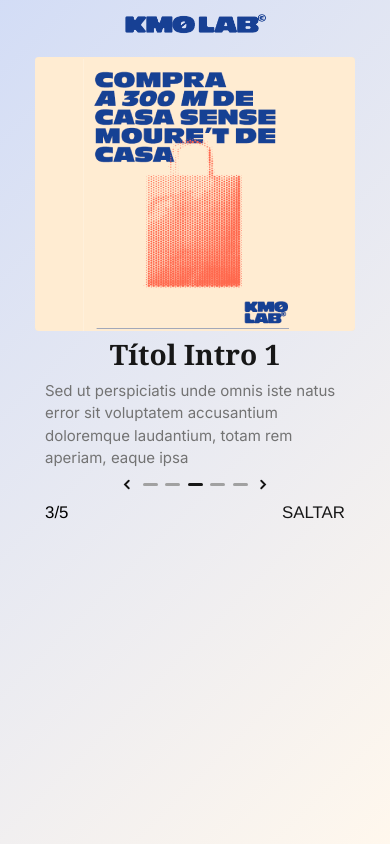
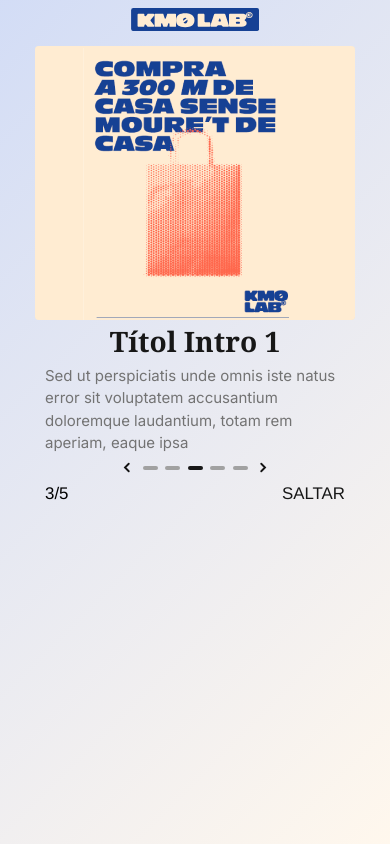
Before and after one commit to KM0Lab-git-admin/km0lab-core, a Next.js app: page /en/welcome2 in a window 390 px wide. Built offline with nearby package versions, Linux system fonts and the light colour scheme; no server answers; a web font is replaced by a local one; what @arcjet/next, pino-pretty would draw is missing.

Commit message:
feat(welcome): implement height-aware responsive breakpoints for welcome2

```diff
--- a/src/app/[locale]/(public)/layout.tsx
+++ b/src/app/[locale]/(public)/layout.tsx
@@ -5,8 +5,8 @@ export default function PublicLayout(props: { children: React.ReactNode }) {
         href="https://fonts.googleapis.com/css2?family=Antique+Olive:wght@400;700&display=swap"
         rel="stylesheet"
       />
-      <div className="min-h-screen w-full grid grid-rows-[auto_1fr]">
-        <main className="w-full flex-1 flex items-center justify-center">{props.children}</main>
+      <div className="min-h-screen w-full grid grid-rows-[auto_1fr] md:grid-rows-1">
+        <main className="w-full flex-1 flex items-center justify-center md:justify-start md:items-start">{props.children}</main>
       </div>
     </>
   );
--- a/src/app/[locale]/(public)/welcome2/page.tsx
+++ b/src/app/[locale]/(public)/welcome2/page.tsx
@@ -5,11 +5,13 @@ import Slider from "@/components/ui/Slider/Slider";
 export default function Welcome2Page() {
   return (
     <SafeHydration>
-      <div>
+      <div className="w-full min-h-screen flex flex-col md:justify-center md:items-center">
         {/* AppHeader */}
         <AppHeader />
         {/* Slider */}
-        <Slider />
+        <div className="w-full md:max-w-4xl lg:max-w-5xl xl:max-w-6xl">
+          <Slider />
+        </div>
       </div>
     </SafeHydration>
   );
--- a/src/components/ui/AppHeader.tsx
+++ b/src/components/ui/AppHeader.tsx
@@ -1,30 +1,19 @@
 import React from 'react';
-import Image from 'next/image';
 
 interface AppHeaderProps {
-  logoSrc?: string;
   logoAlt?: string;
-  logoWidth?: number;
-  logoHeight?: number;
   className?: string;
 }
 
 export function AppHeader({
-  logoSrc = "/assets/images/logo.png",
   logoAlt = "KMØ LAB®",
-  logoWidth = 147,
-  logoHeight = 34,
   className = ""
 }: AppHeaderProps) {
   return (
-    <div className={`w-full px-3.5 py-2 inline-flex flex-col justify-start items-center ${className}`}>
-      <Image
-        className="w-logo h-logo"
-        src={logoSrc}
-        alt={logoAlt}
-        width={logoWidth}
-        height={logoHeight}
-        priority
+    <div className={`w-full px-3.5 py-2 sm:py-4 sm:px-6 md-h:py-6 lg-h:py-8 inline-flex flex-col justify-start items-center ${className}`}>
+      <div
+        className="logo-1"
+        aria-label={logoAlt}
       />
     </div>
   );
--- a/src/components/ui/Slider/Slider.tsx
+++ b/src/components/ui/Slider/Slider.tsx
@@ -25,56 +25,56 @@ const Slider: React.FC<SliderProps> = ({
   onSkip
 }) => {
   return (
-    <div className="w-full px-5 pt-2 pb-5 inline-flex flex-col justify-start items-center gap-2">
+    <div className="w-full px-4 pt-2 pb-3 md-h:px-8 md-h:pt-4 md-h:pb-8 lg-h:px-12 lg-h:pt-6 lg-h:pb-10 md-h:flex md-h:flex-col md-h:justify-center md-h:items-center inline-flex flex-col justify-start items-center gap-1.5 md-h:gap-4 lg-h:gap-6">
       {/* Image */}
       <img
         src={imageSrc}
         alt={imageAlt}
-        className="w-slide h-auto max-h-slide rounded bg-neutral-200 object-contain"
+        className="w-slide h-auto max-h-slide md-h:w-96 md-h:max-w-none lg-h:w-[28rem] xl-h:w-[32rem] rounded bg-neutral-200 object-contain"
       />
 
       {/* Title */}
-      <h2 className="w-full text-center font-brand text-neutral-900 text-3xl font-black">
+      <h2 className="w-full text-center font-brand text-neutral-900 text-3xl md-h:text-4xl lg-h:text-5xl xl-h:text-6xl font-black">
         {title}
       </h2>
 
       {/* Description */}
-      <p className="w-80 h-24 text-neutral-500 text-base font-normal leading-normal">
+      <p className="w-80 md-h:w-96 lg-h:w-[28rem] xl-h:w-[32rem] h-24 md-h:h-28 lg-h:h-32 text-neutral-500 text-base md-h:text-lg lg-h:text-xl font-normal leading-normal">
         {description}
       </p>
 
       {/* Navigation */}
-      <div className="inline-flex justify-center items-center gap-2" aria-label="slider navigation">
+      <div className="inline-flex justify-center items-center gap-2 md-h:gap-3 lg-h:gap-4" aria-label="slider navigation">
         {/* Left chevron */}
         <button
           type="button"
-          className="size-4 flex items-center justify-center"
+          className="size-4 md-h:size-6 lg-h:size-8 flex items-center justify-center"
           aria-label="Anterior"
         >
           <img
             src="/assets/icons/Functional_Arrow.svg"
             alt="Anterior"
-            className="w-4 h-4 rotate-180"
+            className="w-4 h-4 md-h:w-6 md-h:h-6 lg-h:w-8 lg-h:h-8 rotate-180"
           />
         </button>
 
         {/* Dots */}
-        <div className="w-4 h-1 bg-neutral-400 rounded-sm" />
-        <div className="w-4 h-1 bg-neutral-400 rounded-sm" />
-        <div className="w-4 h-1 bg-neutral-900 rounded-sm" />
-        <div className="w-4 h-1 bg-neutral-400 rounded-sm" />
-        <div className="w-4 h-1 bg-neutral-400 rounded-sm" />
+        <div className="w-4 h-1 md-h:w-6 md-h:h-1.5 lg-h:w-8 lg-h:h-2 bg-neutral-400 rounded-sm" />
+        <div className="w-4 h-1 md-h:w-6 md-h:h-1.5 lg-h:w-8 lg-h:h-2 bg-neutral-400 rounded-sm" />
+        <div className="w-4 h-1 md-h:w-6 md-h:h-1.5 lg-h:w-8 lg-h:h-2 bg-neutral-900 rounded-sm" />
+        <div className="w-4 h-1 md-h:w-6 md-h:h-1.5 lg-h:w-8 lg-h:h-2 bg-neutral-400 rounded-sm" />
+        <div className="w-4 h-1 md-h:w-6 md-h:h-1.5 lg-h:w-8 lg-h:h-2 bg-neutral-400 rounded-sm" />
 
         {/* Right chevron */}
         <button
           type="button"
-          className="size-4 flex items-center justify-center"
+          className="size-4 md-h:size-6 lg-h:size-8 flex items-center justify-center"
           aria-label="Siguiente"
         >
           <img
             src="/assets/icons/Functional_Arrow.svg"
             alt="Siguiente"
-            className="w-4 h-4"
+            className="w-4 h-4 md-h:w-6 md-h:h-6 lg-h:w-8 lg-h:h-8"
           />
         </button>
       </div>
--- a/src/components/ui/SliderCount/SliderCount.tsx
+++ b/src/components/ui/SliderCount/SliderCount.tsx
@@ -15,13 +15,13 @@ const SliderCount: React.FC<SliderCountProps> = ({
   onSkip
 }) => {
   return (
-    <div className="w-80 max-w-slide mx-auto flex justify-between items-center">
-      <div className="font-body text-lg font-normal text-black">
+    <div className="w-80 md-h:w-96 lg-h:w-[28rem] xl-h:w-[32rem] max-w-slide md-h:max-w-96 lg-h:max-w-[28rem] xl-h:max-w-[32rem] mx-auto flex justify-between items-center">
+      <div className="font-body text-lg md-h:text-xl lg-h:text-2xl font-normal text-black">
         {current}/{total}
       </div>
       <button
         onClick={onSkip}
-        className="font-body text-lg font-normal text-neutral-900 hover:text-neutral-700 transition-colors"
+        className="font-body text-lg md-h:text-xl lg-h:text-2xl font-normal text-neutral-900 hover:text-neutral-700 transition-colors"
       >
         {skipText}
       </button>
--- a/src/styles/globals.css
+++ b/src/styles/globals.css
@@ -26,6 +26,72 @@
   --font-size-7xl: 5rem;       /* 80px - Heading 0 (Display) */
 
   /* Font Weights */
+
+  /* Logo Sprite Styles */
+  .logo-1 {
+    /* Tamaño del recorte (el tamaño del primer logo) */
+    width: 570.27px;
+    height: 103.87px;
+
+    /* Mostramos el SVG como sprite */
+    background-image: url("/assets/images/Logos.svg");
+
+    /* MUY IMPORTANTE:
+       Hacemos que el fondo "valga" lo mismo que el viewBox del SVG,
+       así podemos usar las coordenadas tal cual en px. */
+    background-size: 1190.55px 841.89px;
+
+    /* Desplazamos el fondo para que se vea exactamente el primer logo */
+    background-position: -310.14px -183.48px;
+
+    background-repeat: no-repeat;
+  }
+
+  /* Escalado cómodo con una variable (opcional) */
+  .logo-1 {
+    --scale: 0.223171875; /* xs: 22.317% del tamaño original (15% más grande) */
+    width: calc(570.27px * var(--scale));
+    height: calc(103.87px * var(--scale));
+    background-size: calc(1190.55px * var(--scale)) calc(841.89px * var(--scale));
+    background-position: calc(-310.14px * var(--scale)) calc(-183.48px * var(--scale));
+  }
+
+  /* Responsive scaling - considera TANTO ancho como alto, usa el más restrictivo */
+
+  /* Altura muy pequeña (xs) - siempre usa xs independientemente del ancho */
+  @media (max-height: 699px) {
+    .logo-1 {
+      --scale: 0.45720703125; /* xs: 45.72% - reducido 15% desde 53.79% */
+    }
+  }
+
+  /* Altura pequeña (sm) - requiere TANTO ancho sm+ COMO alto 700px+ */
+  @media (min-width: 480px) and (min-height: 700px) and (max-height: 799px) {
+    .logo-1 {
+      --scale: 0.3375; /* sm: 33.75% */
+    }
+  }
+
+  /* Altura media (md) - requiere TANTO ancho md+ COMO alto 800px+ */
+  @media (min-width: 768px) and (min-height: 800px) and (max-height: 899px) {
+    .logo-1 {
+      --scale: 0.4303125; /* md: 43.03% */
+    }
+  }
+
+  /* Altura grande (lg) - requiere TANTO ancho lg+ COMO alto 900px+ */
+  @media (min-width: 1024px) and (min-height: 900px) and (max-height: 999px) {
+    .logo-1 {
+      --scale: 0.57375; /* lg: 57.375% */
+    }
+  }
+
+  /* Altura muy grande (xl) - requiere TANTO ancho xl+ COMO alto 1000px+ */
+  @media (min-width: 1280px) and (min-height: 1000px) {
+    .logo-1 {
+      --scale: 0.6375; /* xl: 63.75% */
+    }
+  }
   --font-weight-light: 300;
   --font-weight-normal: 400;
   --font-weight-medium: 500;
--- a/tailwind.config.js
+++ b/tailwind.config.js
@@ -13,6 +13,12 @@ export default {
       'lg': '1024px',
       'xl': '1280px',
       '2xl': '1536px',
+      // Breakpoints que consideran altura también
+      'xs-h': { 'raw': '(min-width: 360px) and (min-height: 640px)' },
+      'sm-h': { 'raw': '(min-width: 480px) and (min-height: 720px)' },
+      'md-h': { 'raw': '(min-width: 768px) and (min-height: 800px)' },
+      'lg-h': { 'raw': '(min-width: 1024px) and (min-height: 900px)' },
+      'xl-h': { 'raw': '(min-width: 1280px) and (min-height: 1000px)' },
     },
     extend: {
       minWidth: {
@@ -210,7 +216,7 @@ export default {
         'logo': '2.125rem', // 34px - altura del logo
       },
       maxHeight: {
-        'slide': '17.125rem', // 274px - alto máximo de la imagen del slide
+        'slide': '14rem', // 224px - alto máximo de la imagen del slide (reducido para evitar scroll)
       },
       backgroundImage: {
         'gradient-app': 'linear-gradient(135deg, rgba(144, 169, 232, 0.4) 0%, rgba(255, 236, 210, 0.4) 100%)',
```
Also changed, not shown: public/assets/images/Logos.svg (added).
